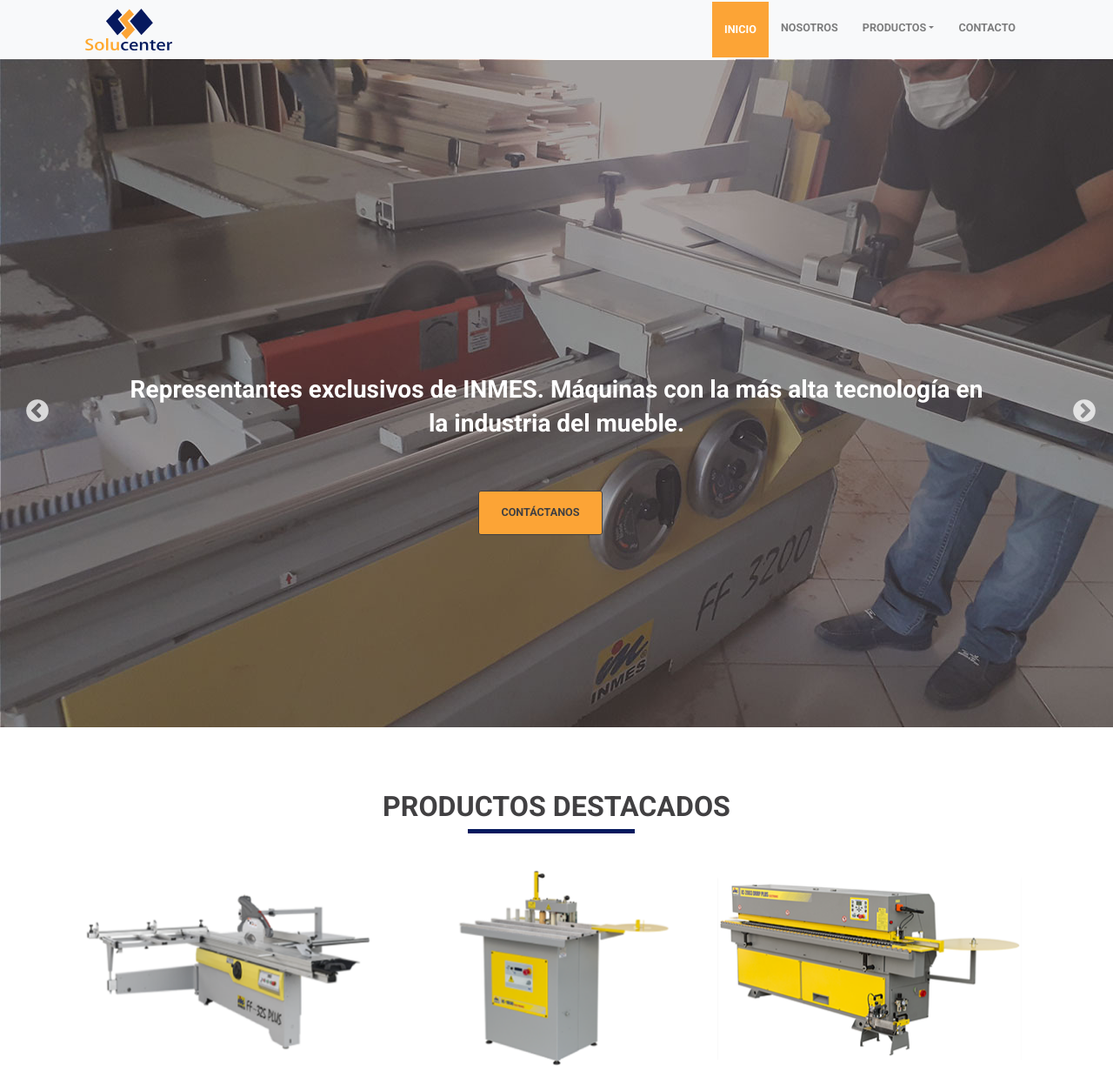
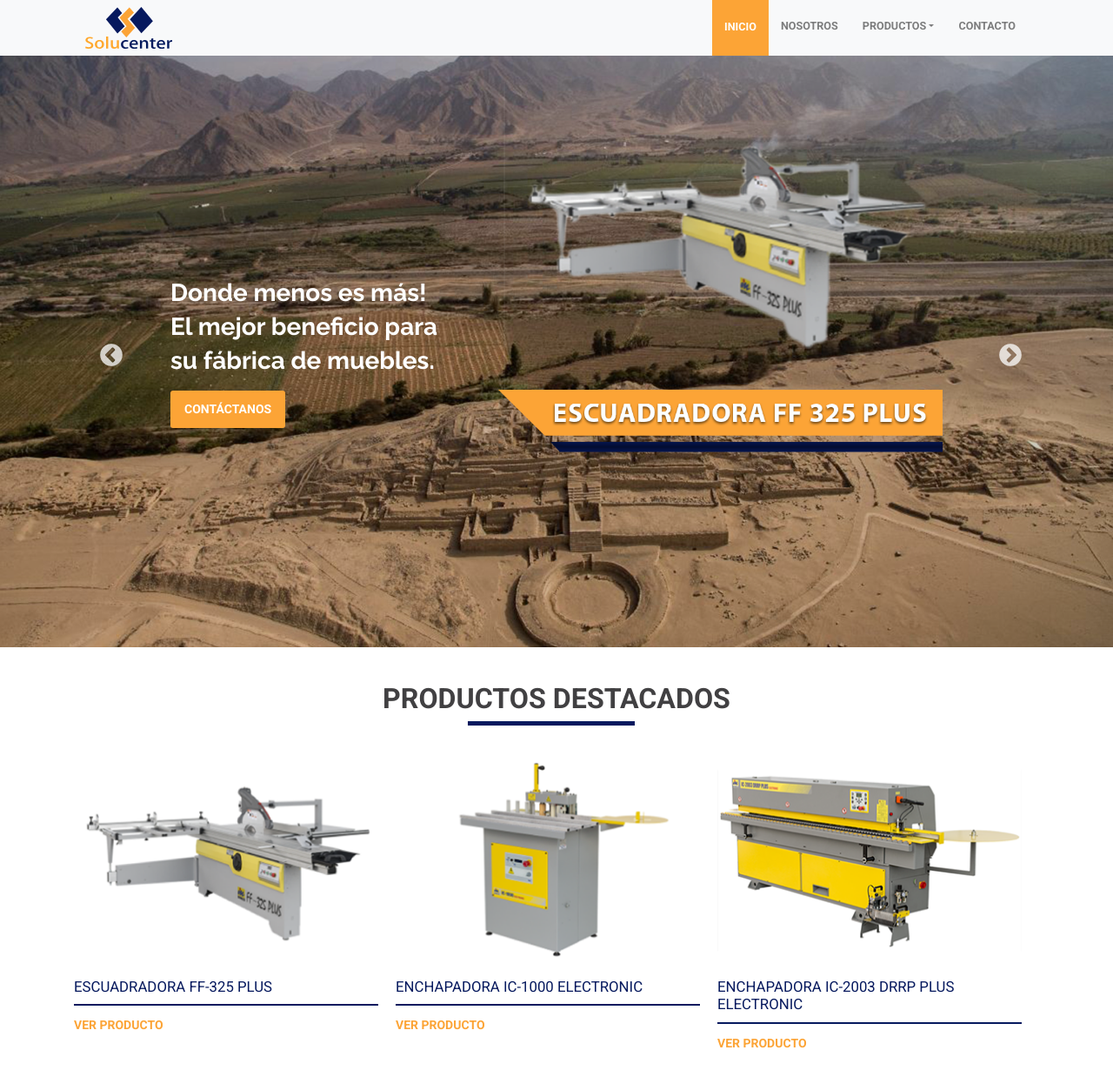
Before and after one commit to rogerrc12/solucenter, a PHP site: page /proyectos/ in a window 1280 px wide. Shown: the top 1238 px of the page at 87% size. Run offline with PHP 8.4, Linux system fonts and the light colour scheme; some libraries are stand-ins or nearby versions.

Commit message:
fixing slider

```diff
--- a/css/main.css
+++ b/css/main.css
@@ -224,8 +224,8 @@
 }
 
 .navbar-brand {
-    padding-top: .7rem;
-    padding-bottom: .7rem
+    padding-top: .5rem;
+    padding-bottom: .5rem
 }
 
 .navbar-nav li {
@@ -273,7 +273,7 @@
 }
 
 .slick-slide {
-    height: 400px !important
+    height: 300px !important
 }
 
 .slick-next,
@@ -295,6 +295,16 @@
     font-size: .8rem
 }
 
+.bg-slider {
+    background-image: url(../img/banner-bg.jpg);
+    background-color: rgba(0, 0, 0, .2);
+    background-position: center center;
+    background-repeat: no-repeat;
+    background-size: cover;
+    background-blend-mode: color-burn;
+    height: 250px
+}
+
 .slick-next {
     right: 1rem
 }
@@ -303,7 +313,16 @@
     left: 1rem
 }
 
+.slick-next,
+.slick-prev {
+    display: none !important;
+}
+
 @media only screen and (min-width:568px) {
+    .bg-slider {
+        height: auto;
+    }
+
     .content-details img {
         width: 65px
     }
@@ -322,65 +341,71 @@
     }
 }
 
-.main-slider a,
-.main-slider h3 {
-    position: absolute;
+.slick-slide img {
+    width: 100%;
+    margin: 0 auto;
 }
 
-.main-slider a {
-    display: none;
-    font-size: .75rem;
+.contenido-slide {
+    width: 50%;
+    position: absolute;
+    left: 5%;
+    bottom: 50%;
 }
 
-.main-slider h3 {
-    left: 10%;
-    top: 48%;
-    text-align: center;
-    width: 80%;
-    font-size: 1.2rem;
+.contenido-slide h3 {
+    color: #fff;
+    font-size: .8rem;
     line-height: 1.4;
-    padding: 0 10px;
+    font-weight: 700;
+    font-family: 'Raleway', sans-serif;
+    margin-bottom: 15px;
 }
 
-@media only screen and (min-width:568px) {
-    .main-slider h3 {
-        top: 45%;
-        font-size: 1.4rem;
-    }
-    .main-slider a {
-        left: 45%;
-        top: 53%;
-    }
+.contenido-slide a {
+    color: #fff;
+    border-color: transparent;
+    padding: 10px 15px;
+    font-size: .7rem;
+    display: none;
 }
 
 @media only screen and (min-width:767px) {
-    .main-slider h3 {
-        top: 43%;
-        font-size: 1.6rem;
+    .slick-slide {
+        height: 400px !important
     }
-    .main-slider a {
-        left: 40%;
-        top: 60%;
-        display: block;
+    .contenido-slide {
+        bottom: 37%;
+        left: 10%;
     }
-
-    .slick-slide {
-        height: 500px !important
+    .contenido-slide h3 {
+        font-size: 1.4rem;
+    }
+    .contenido-slide a {
+        font-size: 1rem;
+        display: inline-block;
+    }
+    .slick-next,
+    .slick-prev {
+        display: inline-block !important;
     }
 }
 
 @media only screen and (min-width:996px) {
     .slick-slide {
-        height: 100vh !important
+        height: 85vh !important
     }
-    .main-slider h3 {
-        top: 45%;
-        font-size: 2rem;
+    .slick-slide img {
+        width: 80%;
     }
-    .main-slider a {
-        left: 43%;
-        top: 62%;
-        font-size: .9rem;
+    .contenido-slide h3 {
+        font-size: 1.8rem
+    }
+}
+
+@media only screen and (min-width:1108px) {
+    .contenido-slide h3 {
+        font-size: 2rem
     }
 }
 
--- a/includes/templates/main-header.php
+++ b/includes/templates/main-header.php
@@ -24,7 +24,7 @@
   <meta name="description" content="Maquinas para muebleria con la más alta tecnología en la industria del mueble.  Muebles y muebleria de la mejor calidad. Estámos ubicados en Perú, ofreciendo asesoría y capacitación continua de nuestros productos y servicios. Innovación constante.">
   <meta name="viewport" content="width=device-width, initial-scale=1, shrink-to-fit=no">
   <link rel="shortcut icon" type="image/png" href="favicon.png">
-  <link href="https://fonts.googleapis.com/css?family=Roboto:400,700" rel="stylesheet">
+  <link href="https://fonts.googleapis.com/css?family=Roboto:400,700|Raleway:700" rel="stylesheet">
   <link rel="stylesheet" href="https://use.fontawesome.com/releases/v5.6.0/css/all.css" integrity="sha384-aOkxzJ5uQz7WBObEZcHvV5JvRW3TUc2rNPA7pe3AwnsUohiw1Vj2Rgx2KSOkF5+h" crossorigin="anonymous">
   <?php
     if ($archivo === 'index') {
--- a/index.php
+++ b/index.php
@@ -2,23 +2,71 @@
   include_once('includes/templates/main-header.php');
   include_once('includes/templates/preloader.php');
 ?>
+  <section class="bg-slider">
+    <div class="container">
       <div class="main-slider" id="mainSlider">
         <div class="position-relative">
-      <h3 class="H1">Representantes exclusivos de INMES. Máquinas con la más alta tecnología en la industria del mueble.</h3>
+          <div class="contenido-slide">
+            <h3 class="slide-descripcion">
+              Donde menos es más!
+              <br>
+              El mejor beneficio para
+              <br>
+              su fábrica de muebles.
+            </h3>
             <a href="contacto.php" class="btn">contáctanos</a>
-      <img src="img/slider1.jpg" alt="Slider 1">
+          </div>
+          <img src="img/slider/slider1.png" alt="Escuadradora FF 325 Plus">
         </div>
         <div class="position-relative">
-      <h3 class="H1">Calidad garantizada con años de servicio y fidelidad.</h3>
+          <div class="contenido-slide">
+            <h3 class="slide-descripcion">
+              Calidad y Productividad
+              <br>
+              a su alcance!
+            </h3>
             <a href="contacto.php" class="btn">contáctanos</a>
-      <img src="img/slider2.jpg" alt="">
+          </div>
+          <img src="img/slider/slider2.png" alt="Enchapadora IC 1000 Electronic">
         </div>
         <div class="position-relative">
-      <h3 class="H1">Innovación constante. Asesoría y capacitación continua de nuestros productos y servicios.</h3>
+          <div class="contenido-slide">
+            <h3 class="slide-descripcion">
+              Mayor durabilidad y menor riesgo
+              <br>
+              de generación de chispa.
+            </h3>
             <a href="contacto.php" class="btn">contáctanos</a>
-      <img src="img/slider3.jpg" alt="">
+          </div>
+          <img src="img/slider/slider3.png" alt="Colector EM 200A">
+        </div>
+        <div class="position-relative">
+          <div class="contenido-slide">
+            <h3 class="slide-descripcion">
+              Calidad y productividad
+              <br>
+              con más economía
+              <br>
+              Un gran éxito en su marqueria.
+            </h3>
+            <a href="contacto.php" class="btn">contáctanos</a>
+          </div>
+          <img src="img/slider/slider4.png" alt="Grampeadora IM-3 SE">
+        </div>
+        <div class="position-relative">
+          <div class="contenido-slide">
+            <h3 class="slide-descripcion">
+              Más robusta, más calidad
+              <br>
+              y más silencio.
+            </h3>
+            <a href="contacto.php" class="btn">contáctanos</a>
+          </div>
+          <img src="img/slider/slider5.png" alt="Sierra Ingleteadora IM-30">
         </div>
       </div>
+    </div>
+  </section>
   <!-- Slider -->
 
   <article class="destacados">
--- a/js/plugins.js
+++ b/js/plugins.js
@@ -33,7 +33,8 @@
         adaptiveHeight: true,
         autoplay: true,
         arrows: true,
-        autoplaySpeed: 6000
+        autoplaySpeed: 3000,
+        speed: 1000,
     });
 
     $('.destacados-slider').slick({
```
Also changed, not shown: img/banner-bg.jpg (added), img/slider/slider1.png (added), img/slider/slider2.png (added), img/slider/slider3.png (added), img/slider/slider4.png (added), img/slider/slider5.png (added), img/slider1.jpg (deleted), img/slider2.jpg (deleted), img/slider3.jpg (deleted). Lines whose indentation alone changed are shown as unchanged.
